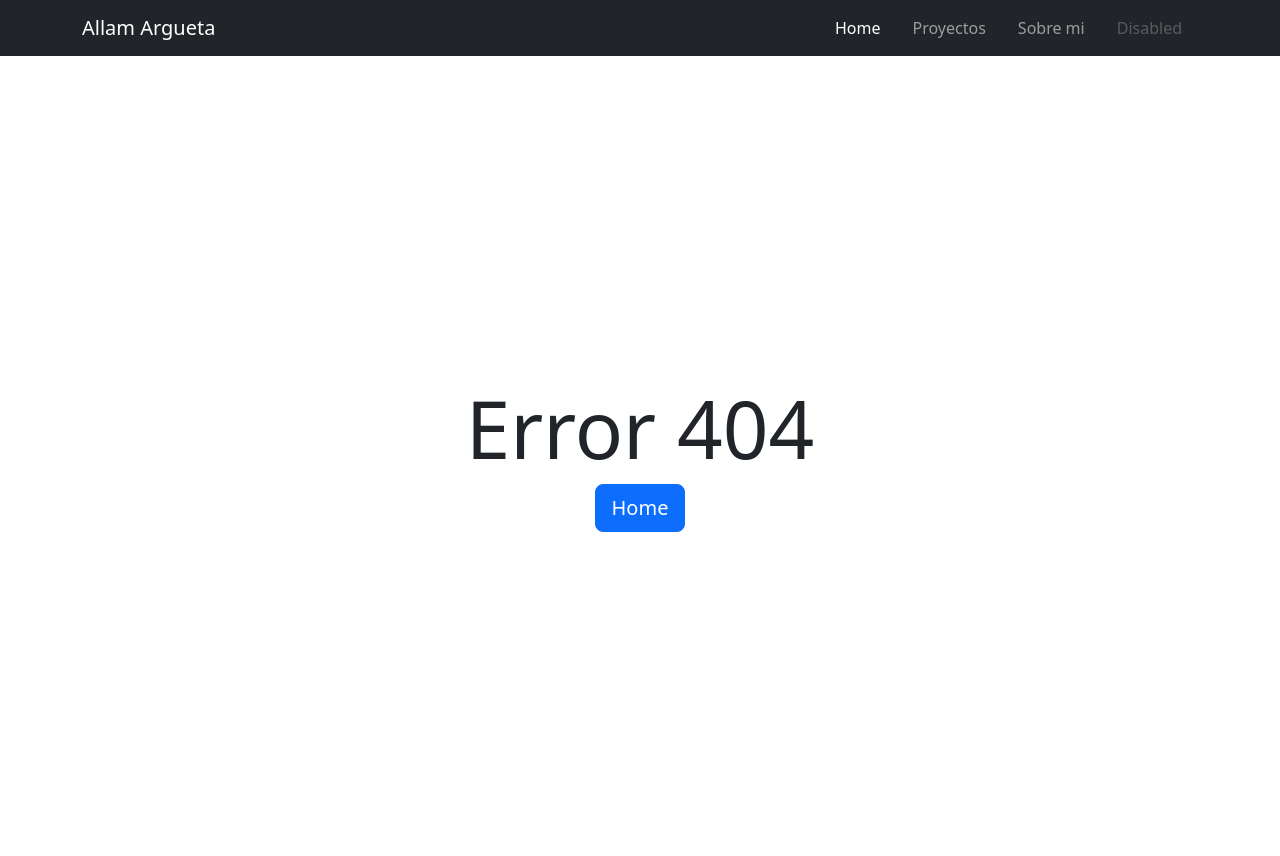
After one commit to Allam9573/portafolio, a Flask app: template app/templates/error404.html in a window 1280 px wide. The commit adds this page. Run offline with Flask 3, Linux system fonts and the light colour scheme; the template is opened without the code that fills it, so the values that code supplies are empty.

Commit message:
creado error404.html

```diff
--- a/app/__init__.py
+++ b/app/__init__.py
@@ -1,8 +1,14 @@
 from flask import Flask, render_template
+
 
 def create_app():
     app = Flask(__name__)
+
     @app.route('/')
     def index():
         return render_template('index.html')
+
+    @app.errorhandler(404)
+    def error404(error):
+        return render_template('error404.html')
     return app
--- /dev/null
+++ b/app/templates/error404.html
@@ -0,0 +1,12 @@
+{% extends 'base.html' %}
+{% block title %}
+Error
+{{super()}}
+{%endblock%}
+{% include 'includes/navbar.html' %}
+{% block main %}
+<div class="container vw-100 vh-100 d-flex flex-column justify-content-center align-items-center">
+    <h2 class="lead display-1">Error 404</h2>
+    <a href="" class="btn btn-primary btn-lg">Home</a>
+</div>
+{%endblock%}
--- a/app/templates/includes/navbar.html
+++ b/app/templates/includes/navbar.html
@@ -7,7 +7,7 @@
       <div class="collapse justify-content-end navbar-collapse" id="navbarNav">
         <ul class="navbar-nav">
           <li class="nav-item mx-2">
-            <a class="nav-link active" aria-current="page" href="#">Home</a>
+            <a class="nav-link active" aria-current="page" href="{{url_for('index')}}">Home</a>
           </li>
           <li class="nav-item mx-2">
             <a class="nav-link" href="#">Proyectos</a>
--- a/app/templates/index.html
+++ b/app/templates/index.html
@@ -5,10 +5,14 @@ Allam Argueta
 {%endblock%}
 {% include 'includes/navbar.html'%}
 {% block main %}
-
+<div class="container vw-100 vh-100 d-flex flex-column justify-content-center align-items-center">
+    <h2 class="lead display-1">Mi portafolio</h2>
+    <a href="" class="btn btn-primary btn-lg">Ver Mas</a>
+</div>
 {%endblock%}
 {% block proyectos %}
 <div class="container">
+    <h2 class="text-center display-2 my-5">Mis Proyectos</h2>
     <div class="card" style="width: 18rem;">
         <img src="{{url_for('static', filename='images/proyecto1.png')}}" class="card-img-top" alt="...">
         <div class="card-body">
```
